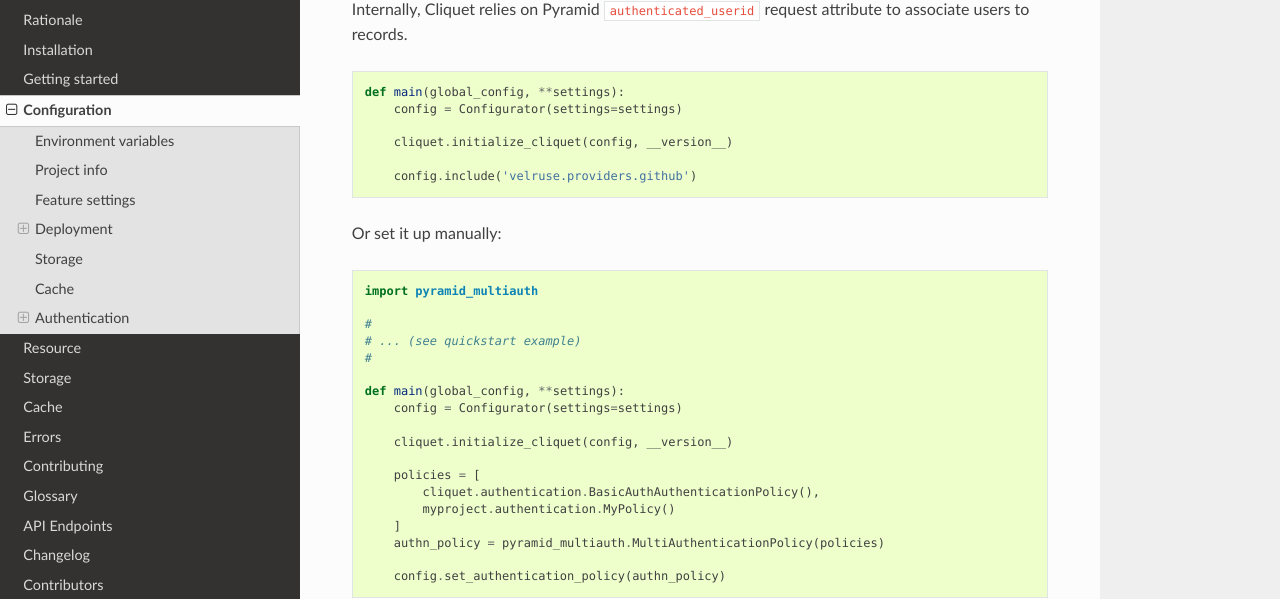
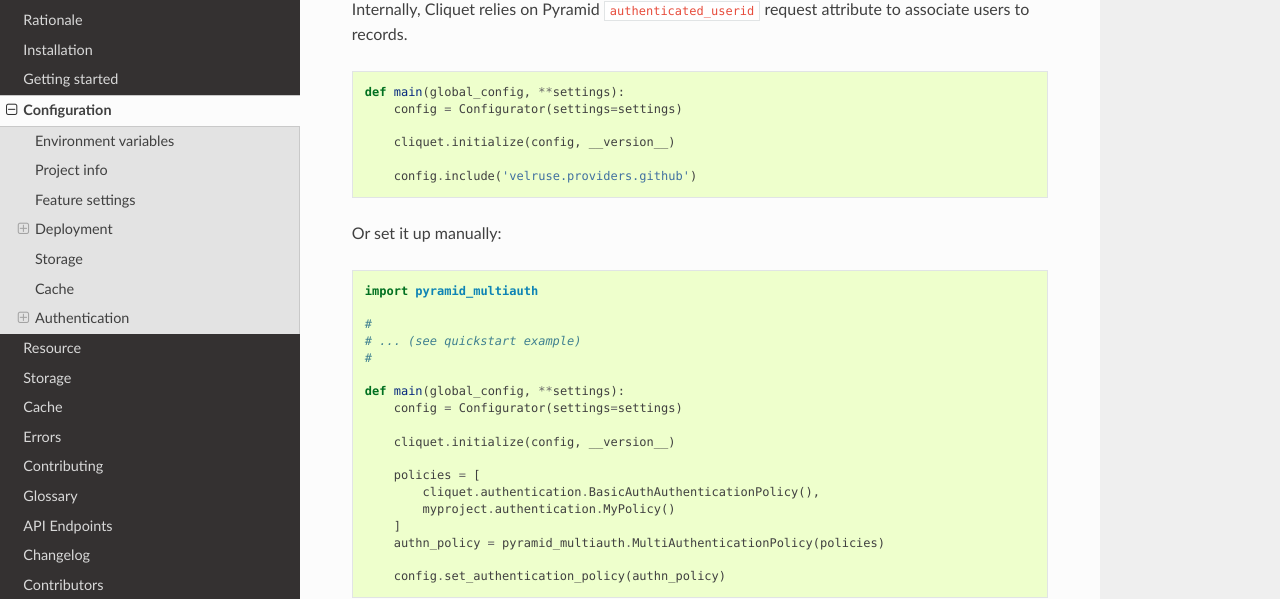
Before and after one commit to Kinto/kinto, a Sphinx documentation site: the page built from docs/configuration.rst, in a window 1280 px wide and 900 px high, scrolled down 3507 px. Shown: the part 125-724 px from the top of the window. Built offline with Sphinx 7.4.7 and the Read the Docs theme 2.0.0, drawn with Linux system fonts in a browser that asks for light colours.

Commit message:
Rename cliquet.initialize_cliquet in cliquet.initialize

```diff
--- a/docs/configuration.rst
+++ b/docs/configuration.rst
@@ -219,7 +219,7 @@ attribute to associate users to records.
     def main(global_config, **settings):
         config = Configurator(settings=settings)
 
-        cliquet.initialize_cliquet(config, __version__)
+        cliquet.initialize(config, __version__)
 
         config.include('velruse.providers.github')
 
@@ -237,7 +237,7 @@ Or set it up manually:
     def main(global_config, **settings):
         config = Configurator(settings=settings)
 
-        cliquet.initialize_cliquet(config, __version__)
+        cliquet.initialize(config, __version__)
 
         policies = [
             cliquet.authentication.BasicAuthAuthenticationPolicy(),
--- a/docs/quickstart.rst
+++ b/docs/quickstart.rst
@@ -34,7 +34,7 @@ just add some extra initialization code:
     def main(global_config, **settings):
         config = Configurator(settings=settings)
 
-        cliquet.initialize_cliquet(config, __version__)
+        cliquet.initialize(config, __version__)
 
         return config.make_wsgi_app()
 
@@ -42,7 +42,7 @@ just add some extra initialization code:
 By doing that, basic endpoints are now available, as defined in
 the :ref:`API section <api-endpoints>`.
 
-.. autofunction:: cliquet.initialize_cliquet
+.. autofunction:: cliquet.initialize
 
 
 Configuration
```
Also changed, not shown: cliquet/__init__.py (+9 -1 lines), 3 other files.
